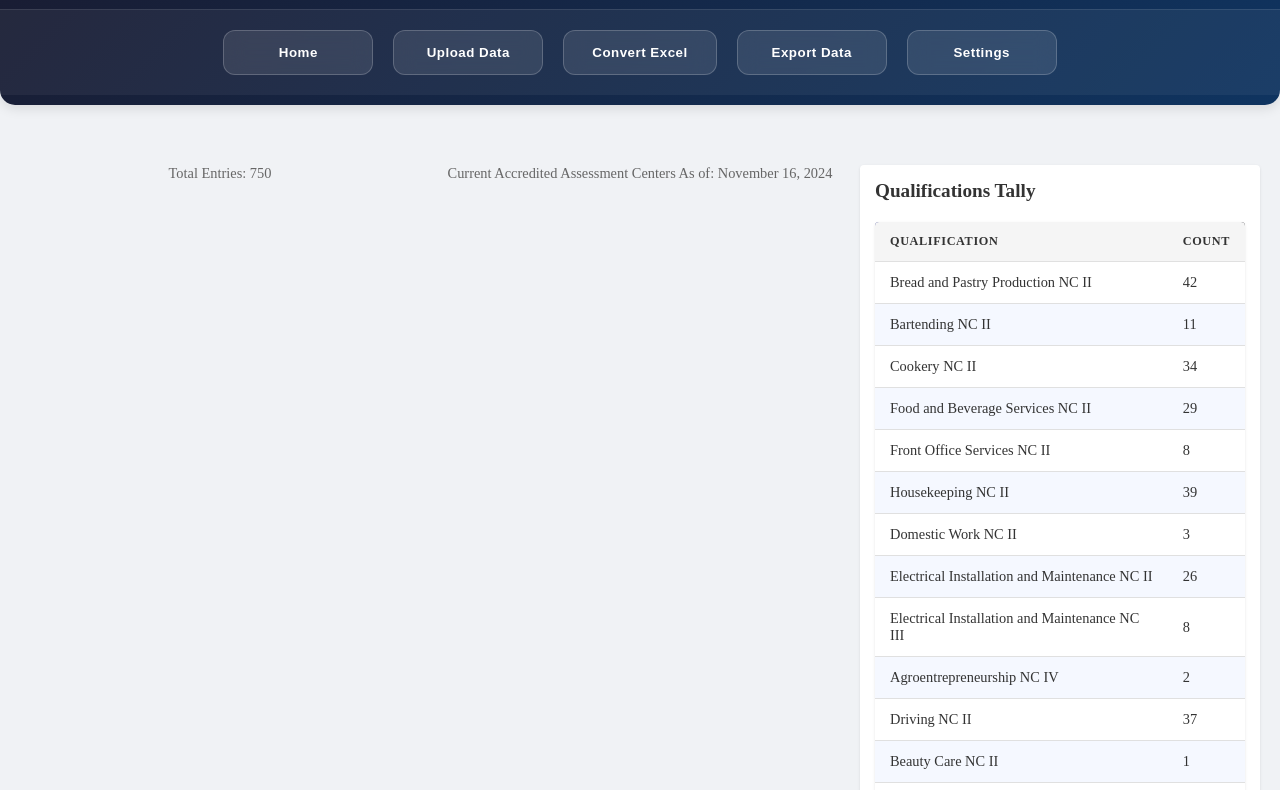
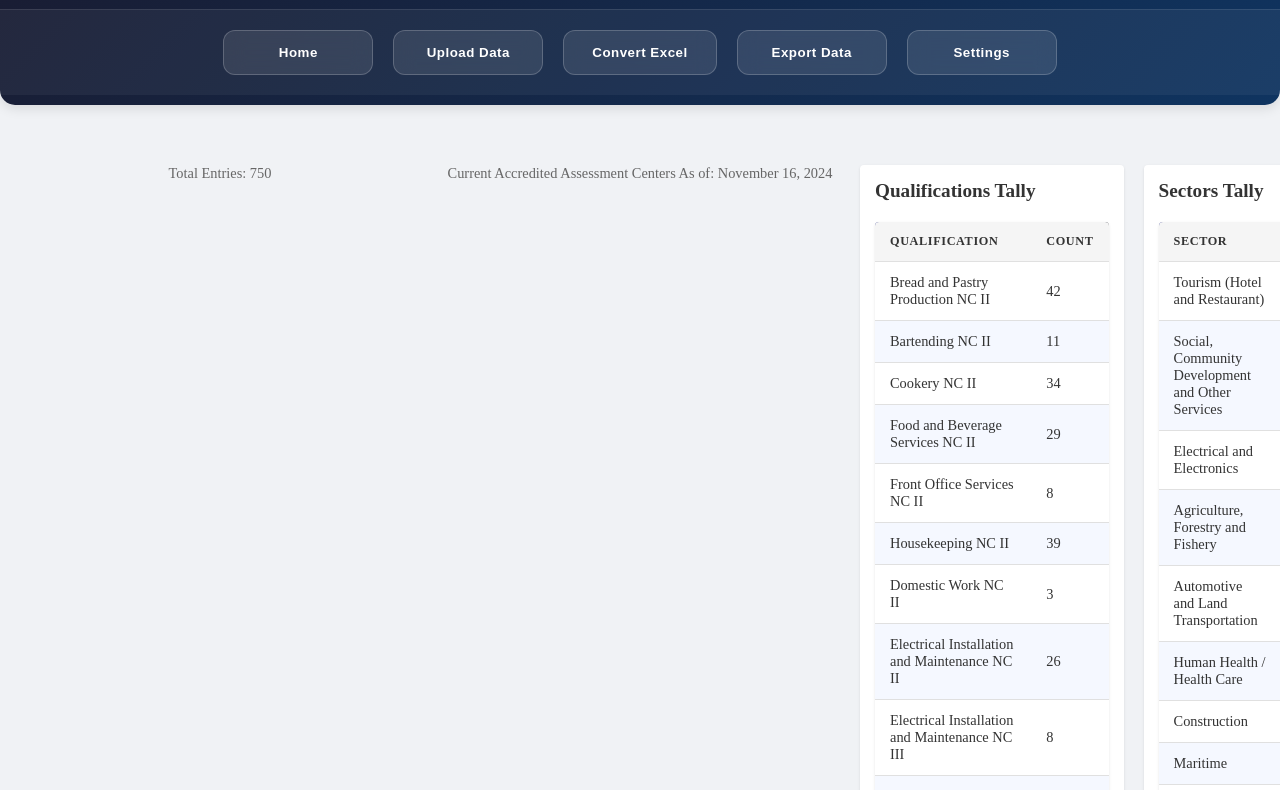
Before and after one commit to kanereroma2343/r7tesdata, a plain HTML site: page r7ac/statistics.html in a window 1280 px wide. Shown: the part 169-959 px from the top of the page. Drawn offline with nearby package versions, Linux system fonts and the light colour scheme.

Commit message:
Update statistics.html

```diff
--- a/r7ac/statistics.html
+++ b/r7ac/statistics.html
@@ -34,8 +34,8 @@
     </div>
 
     <!-- Tally Display for Qualifications and Sectors -->
-    <div class="tally-container">
-        <div class="qualificationsTallyContainer">
+    <div class="tally-container" style="display: flex; justify-content: space-between;">
+        <div class="qualificationsTallyContainer" style="flex: 1; margin-right: 10px;">
             <h2>Qualifications Tally</h2>
             <table class="tally-table">
                 <thead>
@@ -48,7 +48,7 @@
             </table>
         </div>
 
-        <div class="sectorTallyContainer">
+        <div class="sectorTallyContainer" style="flex: 1; margin-left: 10px;">
             <h2>Sectors Tally</h2>
             <table class="tally-table">
                 <thead>
```
